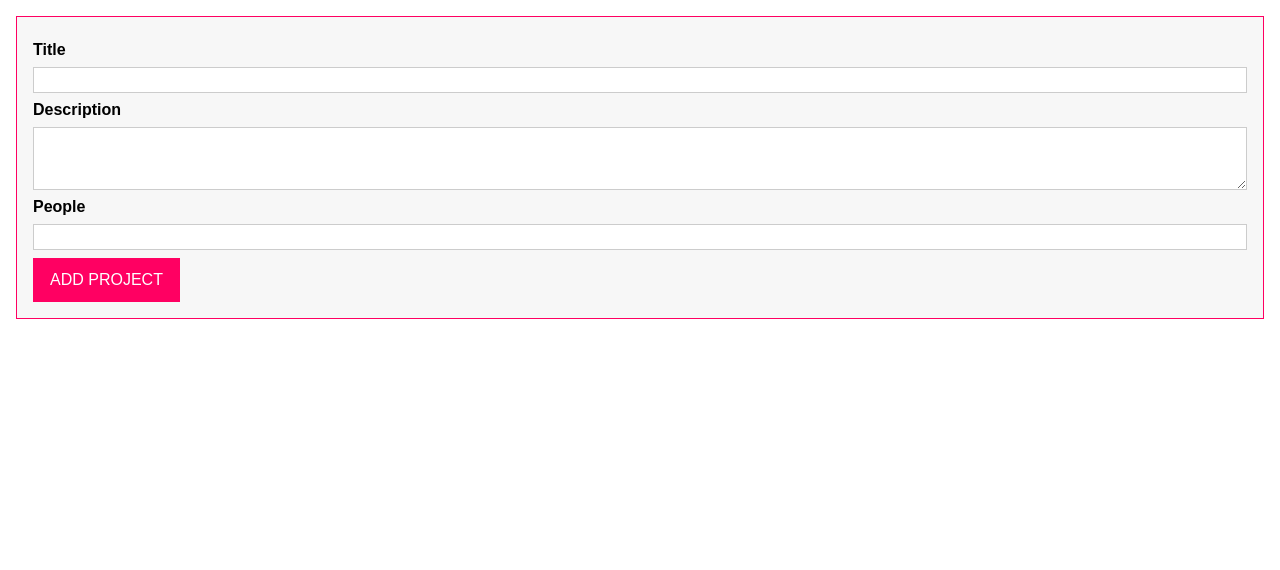
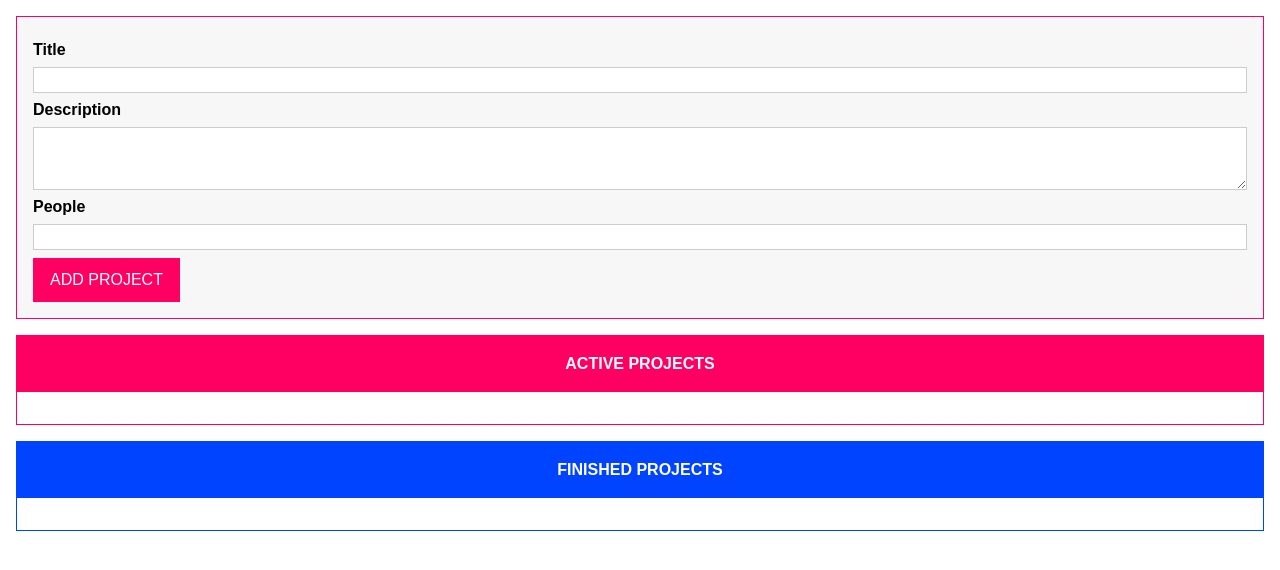
Before and after one commit to Robin544/learn-typescript, a website with bundled scripts: page index.html in a window 1280 px wide. Built offline with nearby package versions, Linux system fonts and the light colour scheme.

Commit message:
Rendering Project Lists

```diff
--- a/app.css
+++ b/app.css
@@ -65,6 +65,8 @@ button:active {
   display: flex;
   justify-content: center;
   align-items: center;
+  color: #FFFFFF;
+  font-weight: 600;
 }
 
 #finished-projects {
--- a/src/app.ts
+++ b/src/app.ts
@@ -43,6 +43,34 @@ function autoBind(_target: any, _methodName: string, descriptor: PropertyDescrip
     return adjDescriptor;
 }
 
+// ProjectList class
+class ProjectList {
+    templateElement: HTMLTemplateElement;
+    hostElement: HTMLDivElement;
+    sectionElement: HTMLElement;
+
+    constructor(private type: 'active' | 'finished') {
+        this.templateElement = document.getElementById('project-list')! as HTMLTemplateElement;
+        this.hostElement = document.getElementById('app')! as HTMLDivElement;
+
+        const importedNode = document.importNode(this.templateElement.content, true);
+        this.sectionElement = importedNode.firstElementChild as HTMLFormElement;
+        this.sectionElement.id = `${this.type}-projects`;
+
+        this.attach();
+        this.renderContent();
+    }
+
+    private attach() {
+        this.hostElement.insertAdjacentElement('beforeend', this.sectionElement);
+    }
+
+    private renderContent() {
+        const listId = `${this.type}-projects-list`;
+        this.sectionElement.querySelector('ul')!.id = listId;
+        this.sectionElement.querySelector('header')!.textContent = this.type.toUpperCase() + ' PROJECTS';
+    }
+}
 
 // ProjectInput class definition
 class ProjectInput {
@@ -127,3 +155,5 @@ class ProjectInput {
 }
 
 const pi = new ProjectInput();
+const activePl = new ProjectList('active');
+const finishedPl = new ProjectList('finished');
```
